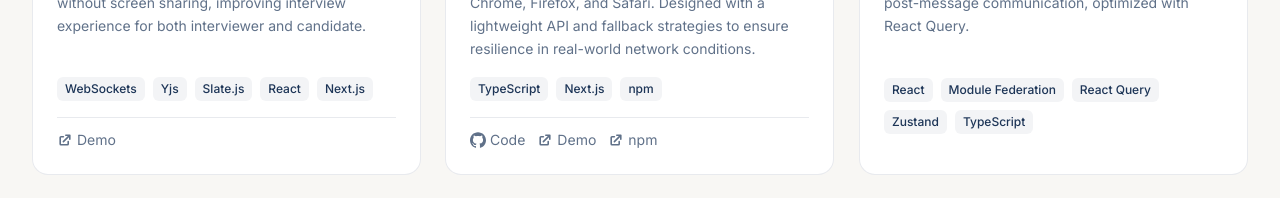
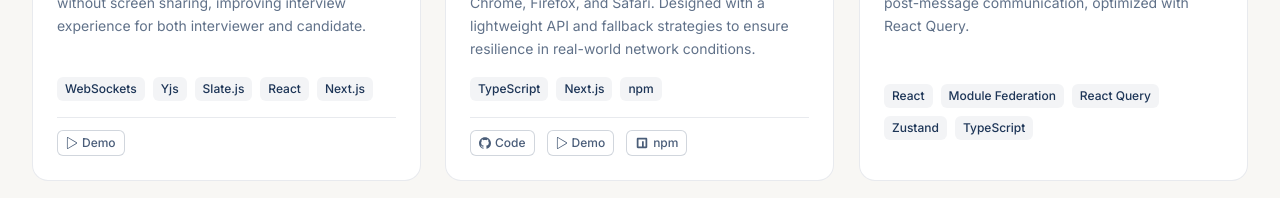
Before and after one commit to hiteshshetty-dev/hiteshshetty.com, a Next.js app: page / in a window 1280 px wide. Shown: the part 3600-3798 px from the top of the page. Built offline with nearby package versions, Linux system fonts and the light colour scheme.

Commit message:
feat: update ProjectLinks component with new icons and improved styling for links

```diff
--- a/src/components/projects/ProjectLinks.tsx
+++ b/src/components/projects/ProjectLinks.tsx
@@ -1,5 +1,6 @@
-import { HiExternalLink } from "react-icons/hi";
+import { CgNpm } from "react-icons/cg";
 import { SiGithub } from "react-icons/si";
+import { SlControlPlay } from "react-icons/sl";
 
 interface ProjectLinksProps {
   links?: {
@@ -19,12 +20,12 @@ export default function ProjectLinks({ links }: ProjectLinksProps) {
           href={links.github}
           target="_blank"
           rel="noopener noreferrer"
-          className="flex items-center gap-1 text-brand-navy/70 hover:text-brand-navy text-sm transition-colors"
+          className="inline-flex items-center gap-1 px-2 py-1 rounded-md border border-brand-navy/20 hover:border-brand-amber/50 bg-white hover:bg-brand-amber/10 text-brand-navy/80 hover:text-brand-navy text-xs font-medium transition-all duration-200 [will-change:background-color,border-color]"
           aria-label="GitHub"
           data-umami-event="GitHub"
           data-umami-event-project-title={links.github}
         >
-          <SiGithub size={16} />
+          <SiGithub size={12} />
           <span>Code</span>
         </a>
       )}
@@ -33,12 +34,12 @@ export default function ProjectLinks({ links }: ProjectLinksProps) {
           href={links.demo}
           target="_blank"
           rel="noopener noreferrer"
-          className="flex items-center gap-1 text-brand-navy/70 hover:text-brand-navy text-sm transition-colors"
+          className="inline-flex items-center gap-1 px-2 py-1 rounded-md border border-brand-navy/20 hover:border-brand-amber/50 bg-white hover:bg-brand-amber/10 text-brand-navy/80 hover:text-brand-navy text-xs font-medium transition-all duration-200 [will-change:background-color,border-color]"
           aria-label="Demo"
           data-umami-event="Demo"
           data-umami-event-project-title={links.demo}
         >
-          <HiExternalLink size={16} />
+          <SlControlPlay size={12} />
           <span>Demo</span>
         </a>
       )}
@@ -47,10 +48,10 @@ export default function ProjectLinks({ links }: ProjectLinksProps) {
           href={links.npm}
           target="_blank"
           rel="noopener noreferrer"
-          className="flex items-center gap-1 text-brand-navy/70 hover:text-brand-navy text-sm transition-colors"
+          className="inline-flex items-center gap-1 px-2 py-1 rounded-md border border-brand-navy/20 hover:border-brand-amber/50 bg-white hover:bg-brand-amber/10 text-brand-navy/80 hover:text-brand-navy text-xs font-medium transition-all duration-200 [will-change:background-color,border-color]"
           aria-label="npm"
         >
-          <HiExternalLink size={16} />
+          <CgNpm size={14} />
           <span>npm</span>
         </a>
       )}
```
